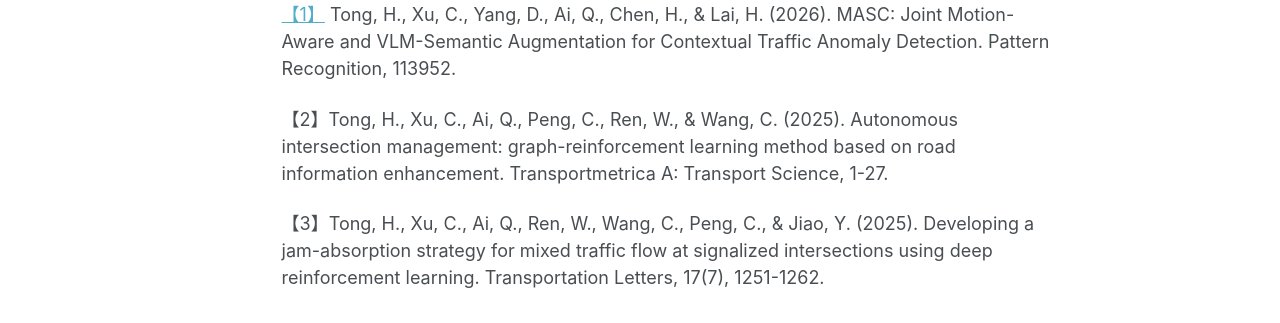
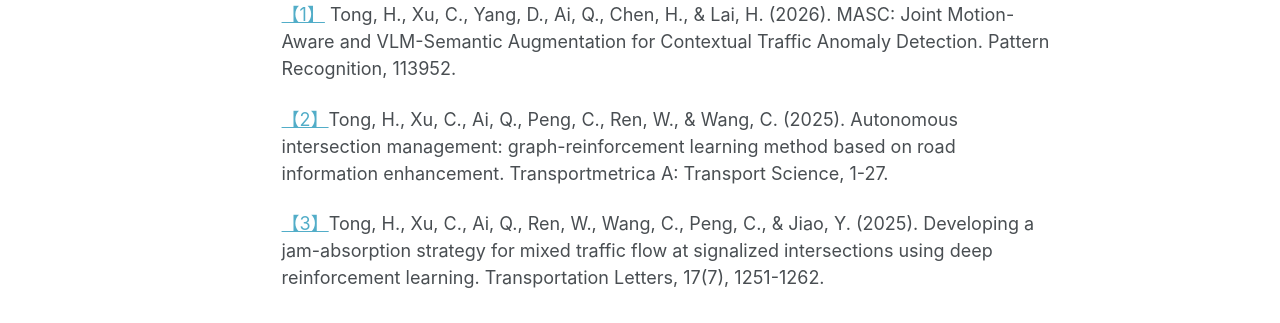
Before and after one commit to seutong/seutong.github.io, a Jekyll site: the page built from _pages/about.md, in a window 1280 px wide and 1123 px high. Shown: the part 544-867 px from the top of the window. Built offline with Jekyll 4.4.1, drawn with Linux system fonts in a browser that asks for light colours; some web fonts are replaced; a script bundle is joined from its source files by our own code; library files that are not in the unit come from our copies; part of the change alters nothing that is shown.

Commit message:
add publication

```diff
--- a/_pages/about.md
+++ b/_pages/about.md
@@ -21,11 +21,11 @@ I am a Ph.D. candidate in Transportation Engineering at [Southeast University (S
 📚 Publications
 ----
 
-[【1】](https://seutong.github.io/files/MASC.pdf) Tong, H., Xu, C., Yang, D., Ai, Q., Chen, H., & Lai, H. (2026). MASC: Joint Motion-Aware and VLM-Semantic Augmentation for Contextual Traffic Anomaly Detection. Pattern Recognition, 113952.
+[【1】](https://seutong.github.io/files/paper1.pdf) Tong, H., Xu, C., Yang, D., Ai, Q., Chen, H., & Lai, H. (2026). MASC: Joint Motion-Aware and VLM-Semantic Augmentation for Contextual Traffic Anomaly Detection. Pattern Recognition, 113952.
 
-【2】Tong, H., Xu, C., Ai, Q., Peng, C., Ren, W., & Wang, C. (2025). Autonomous intersection management: graph-reinforcement learning method based on road information enhancement. Transportmetrica A: Transport Science, 1-27.
+[【2】](https://seutong.github.io/files/paper2.pdf)Tong, H., Xu, C., Ai, Q., Peng, C., Ren, W., & Wang, C. (2025). Autonomous intersection management: graph-reinforcement learning method based on road information enhancement. Transportmetrica A: Transport Science, 1-27.
 
-【3】Tong, H., Xu, C., Ai, Q., Ren, W., Wang, C., Peng, C., & Jiao, Y. (2025). Developing a jam-absorption strategy for mixed traffic flow at signalized intersections using deep reinforcement learning. Transportation Letters, 17(7), 1251-1262.
+[【3】](https://seutong.github.io/files/paper3.pdf)Tong, H., Xu, C., Ai, Q., Ren, W., Wang, C., Peng, C., & Jiao, Y. (2025). Developing a jam-absorption strategy for mixed traffic flow at signalized intersections using deep reinforcement learning. Transportation Letters, 17(7), 1251-1262.
 
 🔧🔨Technical Skills
 ----
```
Also changed, not shown: 9 other files.
